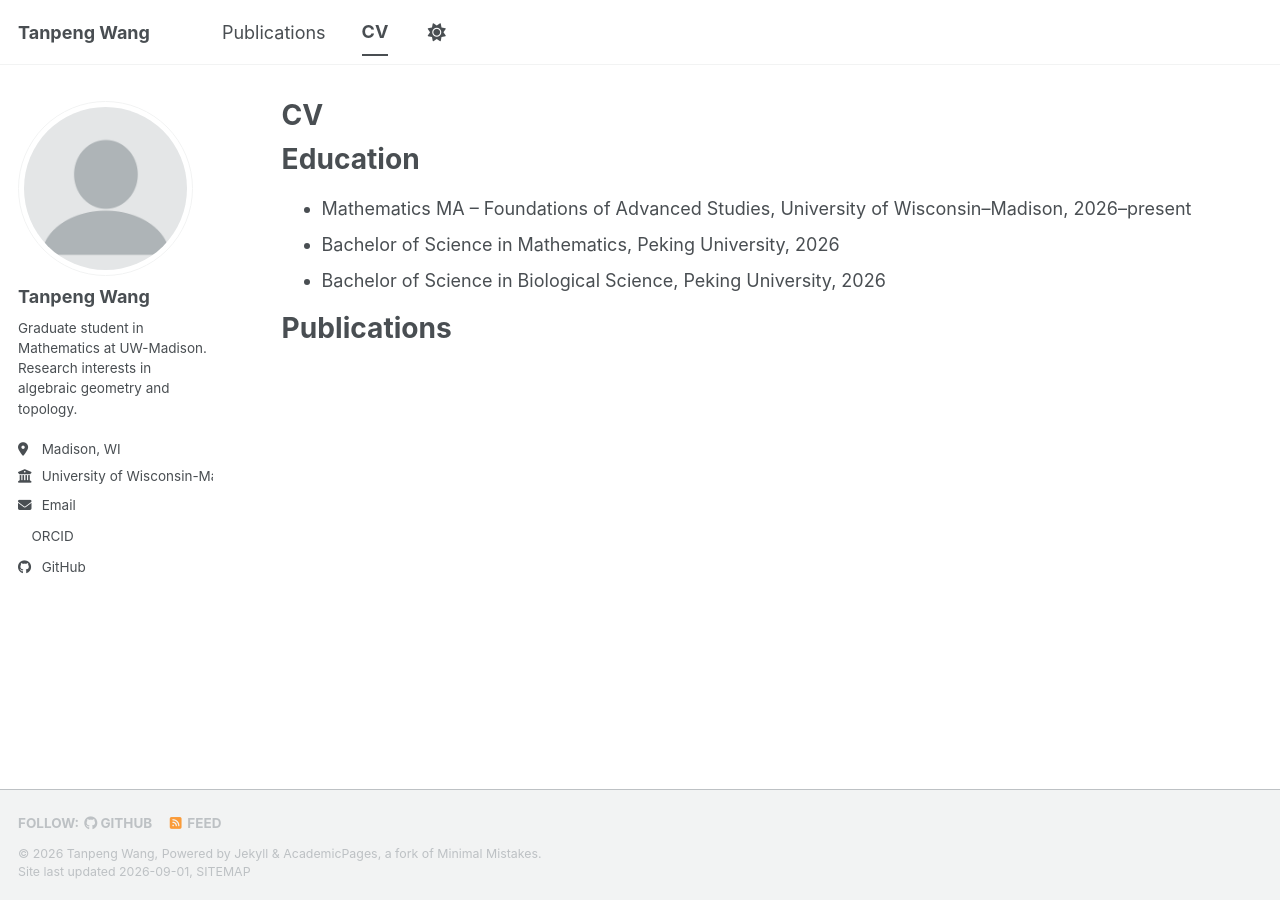
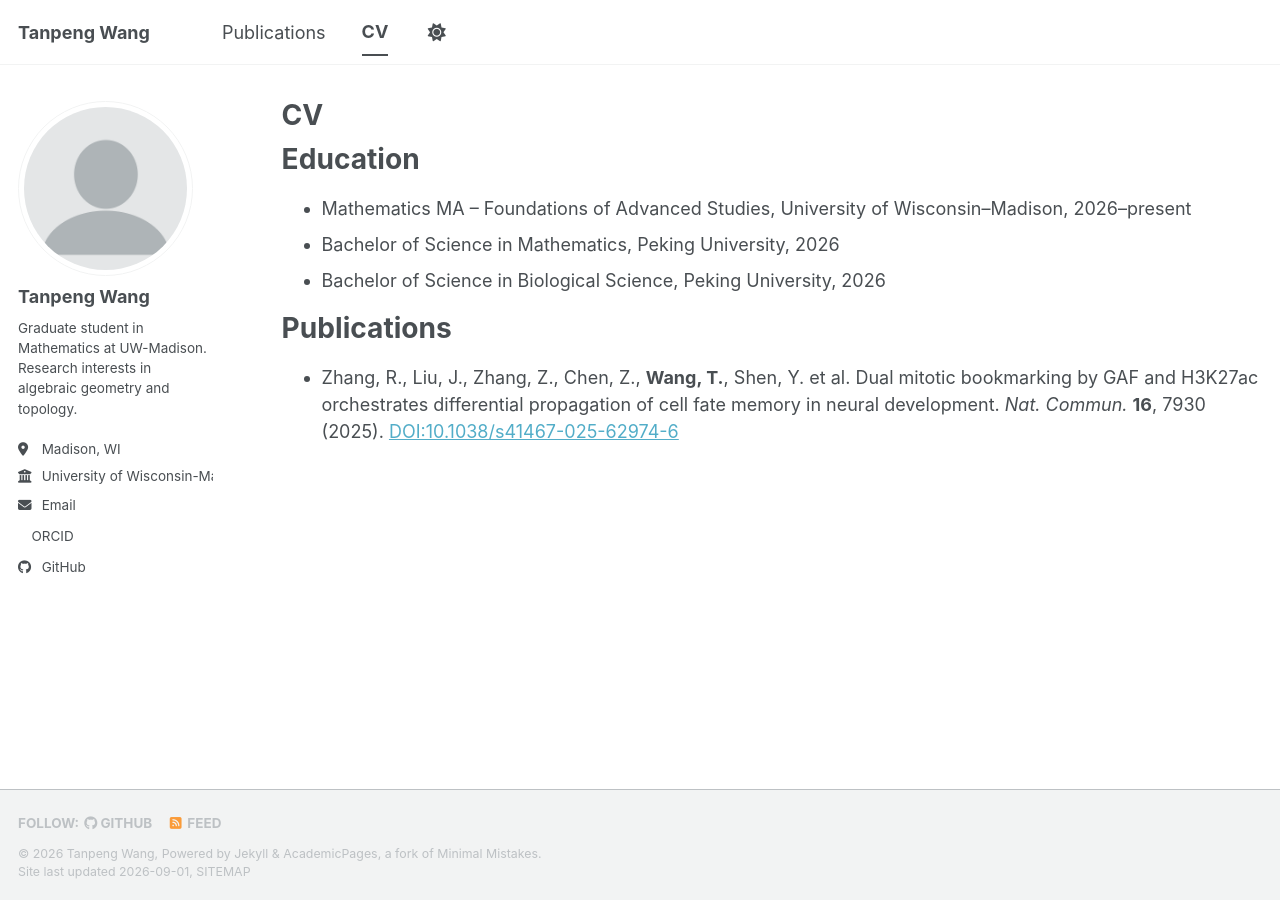
Before and after one commit to wangtanpeng101/wangtanpeng101.github.io, a Jekyll site: the page built from _pages/cv.md, in a window 1280 px wide. Built offline with Jekyll 4.4.1, drawn with Linux system fonts in a browser that asks for light colours; a style sheet for code colours, icons or effects is not loaded.

Commit message:
Update cv.md

```diff
--- a/_pages/cv.md
+++ b/_pages/cv.md
@@ -17,3 +17,4 @@ Education
 
 Publications
 ======
+* Zhang, R., Liu, J., Zhang, Z., Chen, Z., **Wang, T.**, Shen, Y. et al. Dual mitotic bookmarking by GAF and H3K27ac orchestrates differential propagation of cell fate memory in neural development. *Nat. Commun.* **16**, 7930 (2025). [DOI:10.1038/s41467-025-62974-6](https://doi.org/10.1038/s41467-025-62974-6)
```
